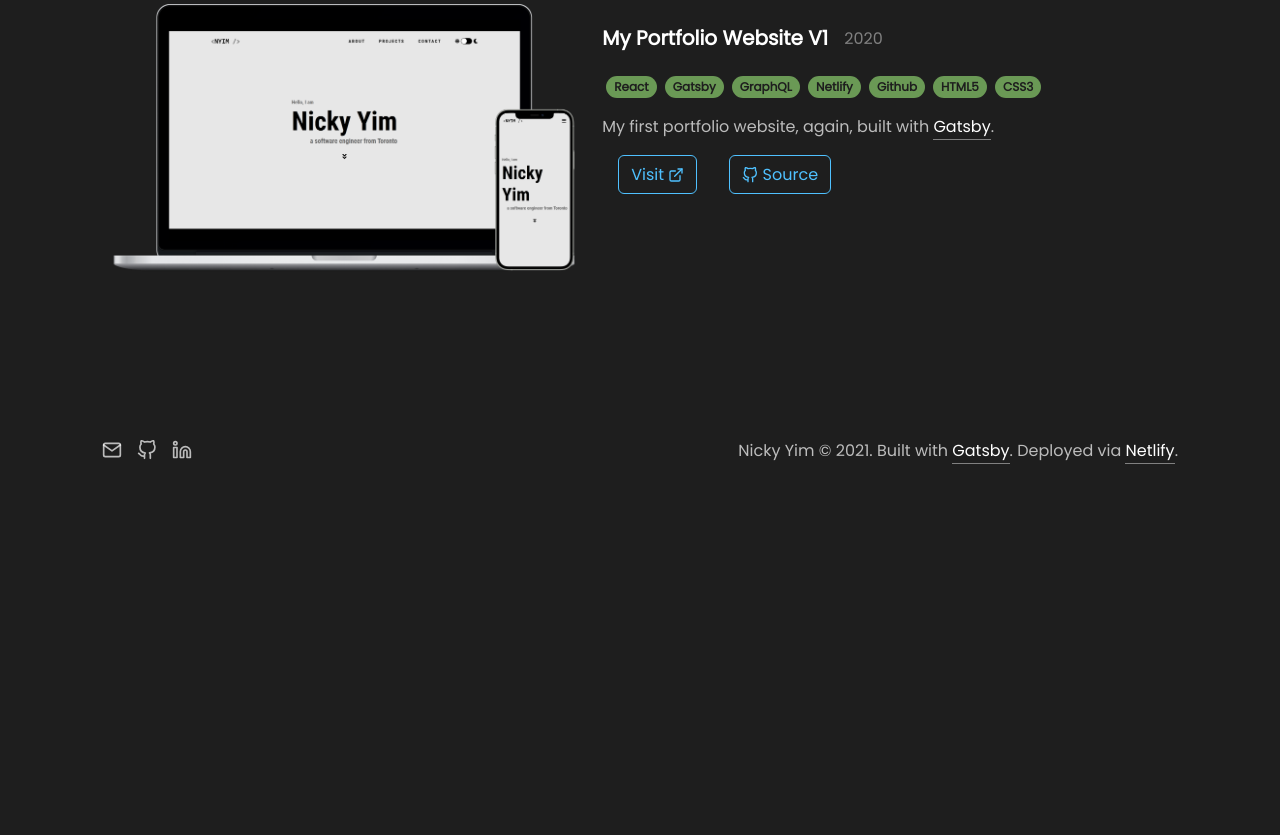
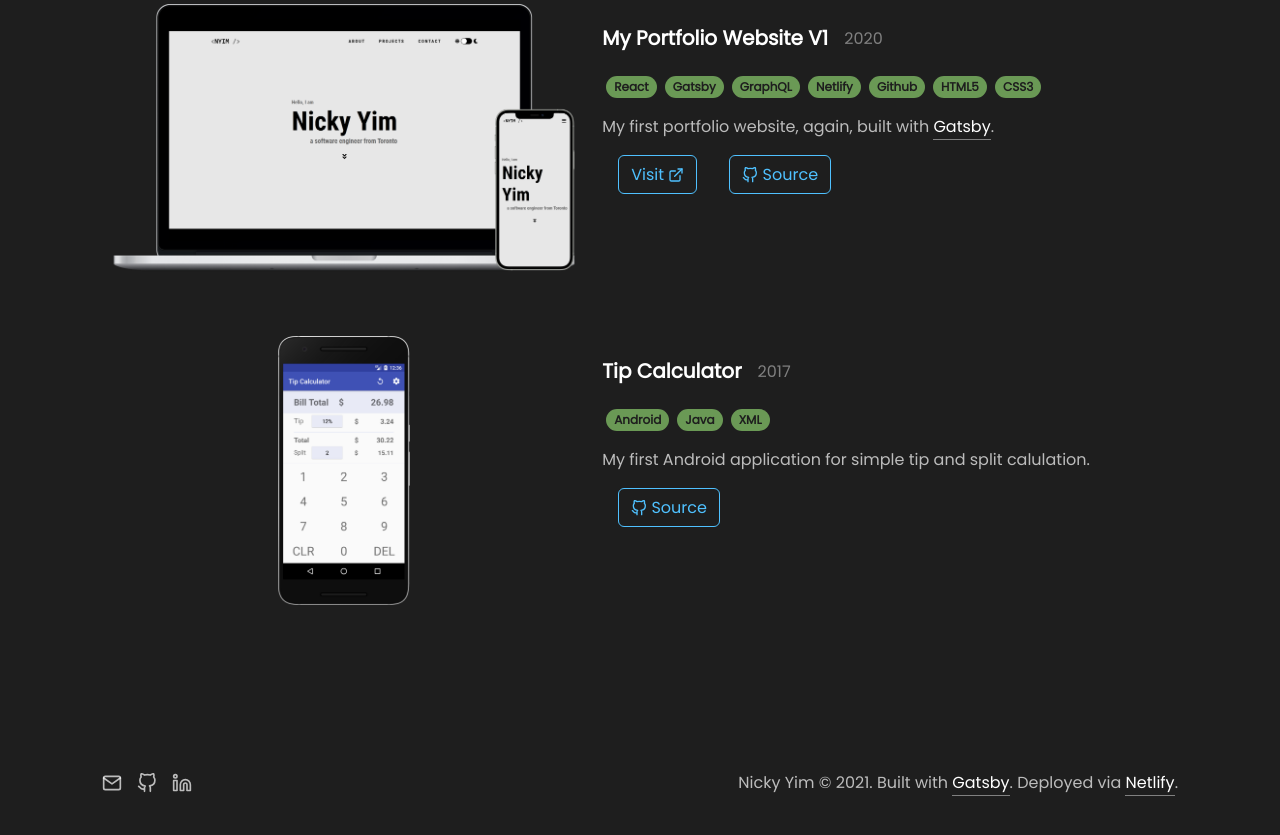
Before and after one commit to nicky-yim/my-app-v2, a Gatsby site: page / in a window 1280 px wide. Shown: the part 1367-2202 px from the top of the page. Before the commit the page ends 1875 px from the top, so only its background shows below. Built offline with nearby package versions, Linux system fonts and the light colour scheme; Gatsby itself is replaced by a stand-in of ours.

Commit message:
projects contd

```diff
--- a/src/components/project.js
+++ b/src/components/project.js
@@ -113,7 +113,18 @@
 };
 
 Project.propTypes = {
-  childMdx: PropTypes.node.isRequired,
+  childMdx: PropTypes.shape({
+    frontmatter: PropTypes.shape({
+      title: PropTypes.string.isRequired,
+      year: PropTypes.number.isRequired,
+      url: PropTypes.string,
+      source: PropTypes.string,
+      tags: PropTypes.arrayOf(PropTypes.string).isRequired,
+      image:
+        PropTypes.object.isRequired /* eslint 'react/forbid-prop-types': 0 */,
+    }).isRequired,
+    body: PropTypes.string.isRequired,
+  }).isRequired,
 };
 
 export default Project;
--- /dev/null
+++ b/src/mdx/projects/tip-calculator.mdx
@@ -0,0 +1,13 @@
+---
+index: 4
+title: Tip Calculator
+year: 2017
+image: ../../images/tip-calculator.png
+url: ''
+source: https://github.com/nicky-yim/Tip-Calculator
+tags:
+  - Android
+  - Java
+  - XML
+---
+My first Android application for simple tip and split calulation.
```
Also changed, not shown: src/images/tip-calculator.png (added).
